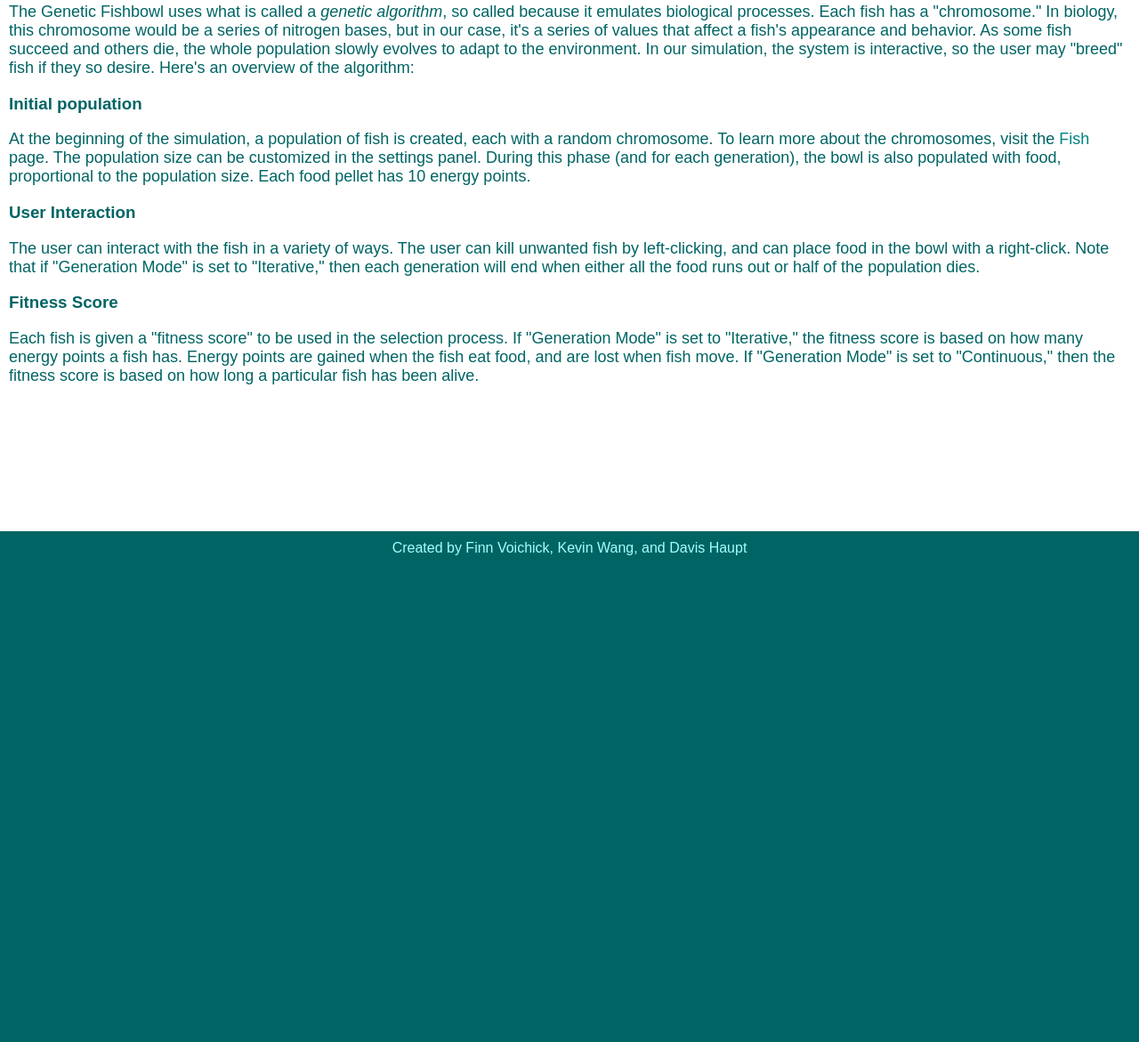
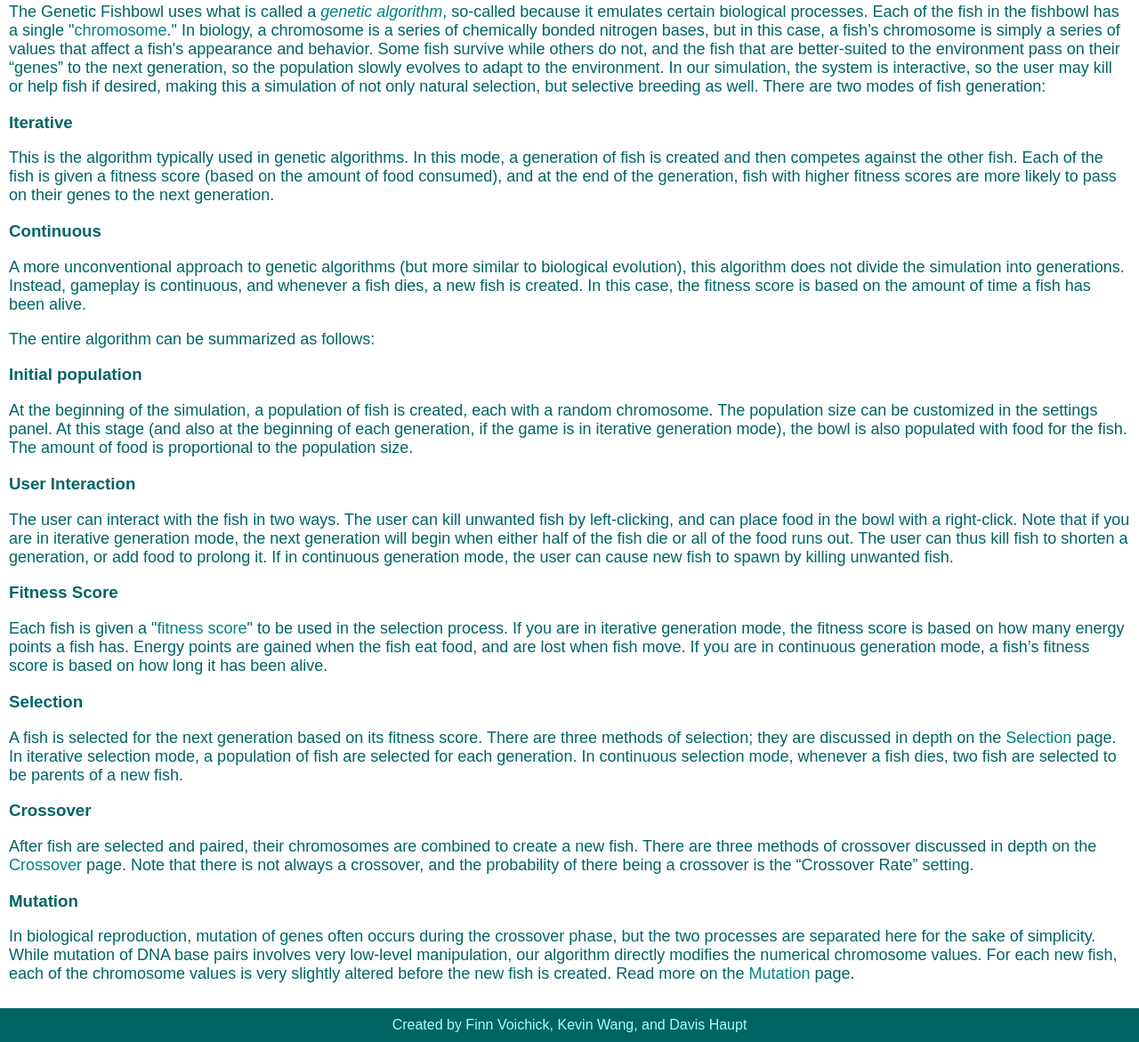
Before and after one commit to davish/Fishies, a website: page views/introduction.html in a window 1280 px wide. Shown: the part 141-1312 px from the top of the page at 89% size. Before the commit the page ends 800 px from the top, so only its background shows below. Drawn offline with Linux system fonts and the light colour scheme; a script that the page names is missing; files whose address does not match are found by name.

Commit message:
Rewrote the introduction page and played around more with the formatting

```diff
--- a/views/introduction.html
+++ b/views/introduction.html
@@ -24,42 +24,96 @@
   <div class="content">
   <section>
     <p>
-      The Genetic Fishbowl uses what is called a <i>genetic algorithm</i>, so
-      called because it emulates biological processes. Each fish has a
-      "chromosome." In biology, this chromosome would be a series of nitrogen
-      bases, but in our case, it's a series of values that affect a fish's
-      appearance and behavior. As some fish succeed and others die, the whole
-      population slowly evolves to adapt to the environment. In our simulation,
-      the system is interactive, so the user may "breed" fish if they so desire.
-      Here's an overview of the algorithm:
+      The Genetic Fishbowl uses what is called a
+      <i><a class="inline" href="https://en.wikipedia.org/wiki/Genetic_algorithm">genetic algorithm</a></i>,
+      so-called because it emulates certain biological processes. Each of the
+      fish in the fishbowl has a single
+      "<a class="inline" href="https://en.wikipedia.org/wiki/Chromosome">chromosome</a>."
+      In biology, a chromosome is a series of chemically bonded nitrogen bases,
+      but in this case, a fish’s chromosome is simply a series of values that
+      affect a fish's appearance and behavior. Some fish survive while others do
+      not, and the fish that are better-suited to the environment pass on their
+      “genes” to the next generation, so the population slowly evolves to adapt
+      to the environment. In our simulation, the system is interactive, so the
+      user may kill or help fish if desired, making this a simulation of not
+      only natural selection, but selective breeding as well. There are two
+      modes of fish generation:
     </p>
+    <h3>Iterative</h3>
+    <p>
+      This is the algorithm typically used in genetic algorithms. In this mode,
+      a generation of fish is created and then competes against the other fish.
+      Each of the fish is given a fitness score (based on the amount of food
+      consumed), and at the end of the generation, fish with higher fitness
+      scores are more likely to pass on their genes to the next generation.
+    </p>
+    <h3>Continuous</h3>
+    <p>
+      A more unconventional approach to genetic algorithms (but more similar to
+      biological evolution), this algorithm does not divide the simulation into
+      generations. Instead, gameplay is continuous, and whenever a fish dies, a
+      new fish is created. In this case, the fitness score is based on the
+      amount of time a fish has been alive.
+    </p>
+    <p>The entire algorithm can be summarized as follows:</p>
     <h3>Initial population</h3>
     <p>
       At the beginning of the simulation, a population of fish is created, each
-      with a random chromosome. To learn more about the chromosomes, visit the
-      <a class="inline" href="./fish.html">Fish</a> page. The population size
-      can be customized in the settings panel. During this phase (and for each
-      generation), the bowl is also populated with food, proportional to the
-      population size. Each food pellet has 10 energy points.
+      with a random chromosome. The population size can be customized in the
+      settings panel. At this stage (and also at the beginning of each
+      generation, if the game is in iterative generation mode), the bowl is also
+      populated with food for the fish. The amount of food is proportional to
+      the population size.
     </p>
     <h3>User Interaction</h3>
     <p>
-      The user can interact with the fish in a variety of ways. The user can
-      kill unwanted fish by left-clicking, and can place food in the bowl with a
-      right-click. Note that if "Generation Mode" is set to "Iterative," then
-      each generation will end when either all the food runs out or half of the
-      population dies.
+      The user can interact with the fish in two ways. The user can kill
+      unwanted fish by left-clicking, and can place food in the bowl with a
+      right-click. Note that if you are in iterative generation mode, the next
+      generation will begin when either half of the fish die or all of the food
+      runs out. The user can thus kill fish to shorten a generation, or add food
+      to prolong it. If in continuous generation mode, the user can cause new
+      fish to spawn by killing unwanted fish.
     </p>
     <h3>Fitness Score</h3>
     <p>
-      Each fish is given a "fitness score" to be used in the selection process.
-      If "Generation Mode" is set to "Iterative," the fitness score is based on
-      how many energy points a fish has. Energy points are gained when the fish
-      eat food, and are lost when fish move. If "Generation Mode" is set to
-      "Continuous," then the fitness score is based on how long a particular
-      fish has been alive.
+      Each fish is given a
+      "<a class="inline" href="https://en.wikipedia.org/wiki/Fitness_function">fitness score</a>"
+      to be used in the selection process. If you are in iterative generation
+      mode, the fitness score is based on how many energy points a fish has.
+      Energy points are gained when the fish eat food, and are lost when fish
+      move. If you are in continuous generation mode, a fish’s fitness score is
+      based on how long it has been alive.
+    </p>
+    <h3>Selection</h3>
+    <p>
+      A fish is selected for the next generation based on its fitness score.
+      There are three methods of selection; they are discussed in depth on the
+      <a class="inline" href="./selection.html">Selection</a> page. In iterative
+      selection mode, a population of fish are selected for each generation. In
+      continuous selection mode, whenever a fish dies, two fish are selected to
+      be parents of a new fish.
+    </p>
+    <h3>Crossover</h3>
+    <p>
+      After fish are selected and paired, their chromosomes are combined to
+      create a new fish. There are three methods of crossover discussed in depth
+      on the <a class="inline" href="./crossover.html">Crossover</a> page. Note
+      that there is not always a crossover, and the probability of there being a
+      crossover is the “Crossover Rate” setting.
+    </p>
+    <h3>Mutation</h3>
+    <p>
+      In biological reproduction, mutation of genes often occurs during the
+      crossover phase, but the two processes are separated here for the sake of
+      simplicity. While mutation of DNA base pairs involves very low-level
+      manipulation, our algorithm directly modifies the numerical chromosome
+      values. For each new fish, each of the chromosome values is very slightly
+      altered before the new fish is created. Read more on the
+      <a class="inline" href="./mutation.html">Mutation</a> page.
     </p>
   </section>
+  <br class="clear">
 </div>
   <footer>
     Created by Finn Voichick, Kevin Wang, and Davis Haupt
--- a/views/style.css
+++ b/views/style.css
@@ -24,7 +24,7 @@ nav {
 section {
     float:left;
     padding:10px;
-		min-height: 602px;
+		min-height: 500px;
 	overflow: auto;
 }
 section.canvasHolder {
@@ -45,7 +45,6 @@ footer {
 }
 div.content {
 	background-color: white;
-	min-height: 622px;
 	padding: 0px;
 }
 p {
@@ -85,3 +84,6 @@ a.inline:hover, a.inline:active {
 	text-decoration: underline;
 	color: #00FFFF;
 }
+br.clear {
+	clear: both;
+}
```
Also changed, not shown: views/crossover.html (+1 -0 lines), views/fish.html (+1 -0 lines), views/index.html (+1 -0 lines), views/mutation.html (+1 -0 lines), views/selection.html (+1 -0 lines).
